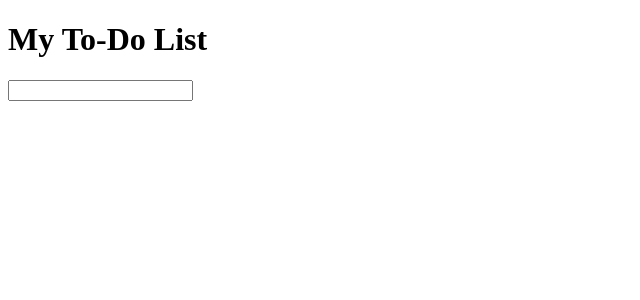
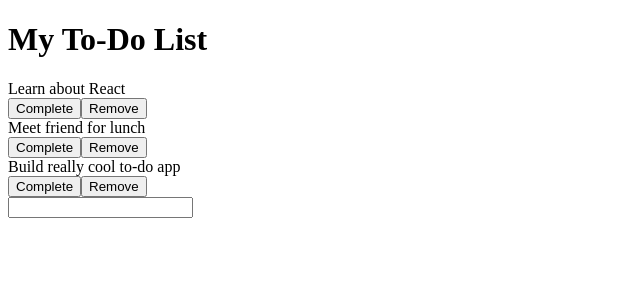
Before and after one commit to hruden/todo-list, a React (Create React App) app in the folder todo-list/: page / in a window 1280 px wide. Shown: the top 300 px of the page, without its empty margins (0-640 px from the left). Built offline with nearby package versions, Linux system fonts and the light colour scheme.

Commit message:
add todoForm

```diff
--- a/todo-list/src/components/todoList/todoList.js
+++ b/todo-list/src/components/todoList/todoList.js
@@ -1,11 +1,54 @@
-import TodoForm from "../todoForm/todoForm";
+import React, { useState } from 'react';
+import Todo from '../todo/todo';
+import TodoForm from '../todoForm/todoForm';
 
 function TodoList() {
-    return (
-        <div>
-          <TodoForm/>
-        </div>
-      );
+  const [todos, setTodos] = useState([
+    {
+      text: 'Learn about React',
+      isCompleted: false
+    },
+    {
+      text: 'Meet friend for lunch',
+      isCompleted: false
+    },
+    {
+      text: 'Build really cool to-do app',
+      isCompleted: false
+    }
+  ]);
+
+  const addTodo = text => {
+    const newTodos = [...todos, { text }];
+    setTodos(newTodos);
+  };
+
+  const completeTodo = index => {
+    const newTodos = [...todos];
+    newTodos[index].isCompleted = true;
+    setTodos(newTodos);
+  };
+
+  const removeTodo = index => {
+    const newTodos = [...todos];
+    newTodos.splice(index, 1);
+    setTodos(newTodos);
+  };
+
+  return (
+    <div className="todo-list">
+      {todos.map((todo, index) => (
+        <Todo
+          key={index}
+          index={index}
+          todo={todo}
+          completeTodo={completeTodo}
+          removeTodo={removeTodo}
+        />
+      ))}
+      <TodoForm addTodo={addTodo} />
+    </div>
+  );
 }
 
 export default TodoList;
```
